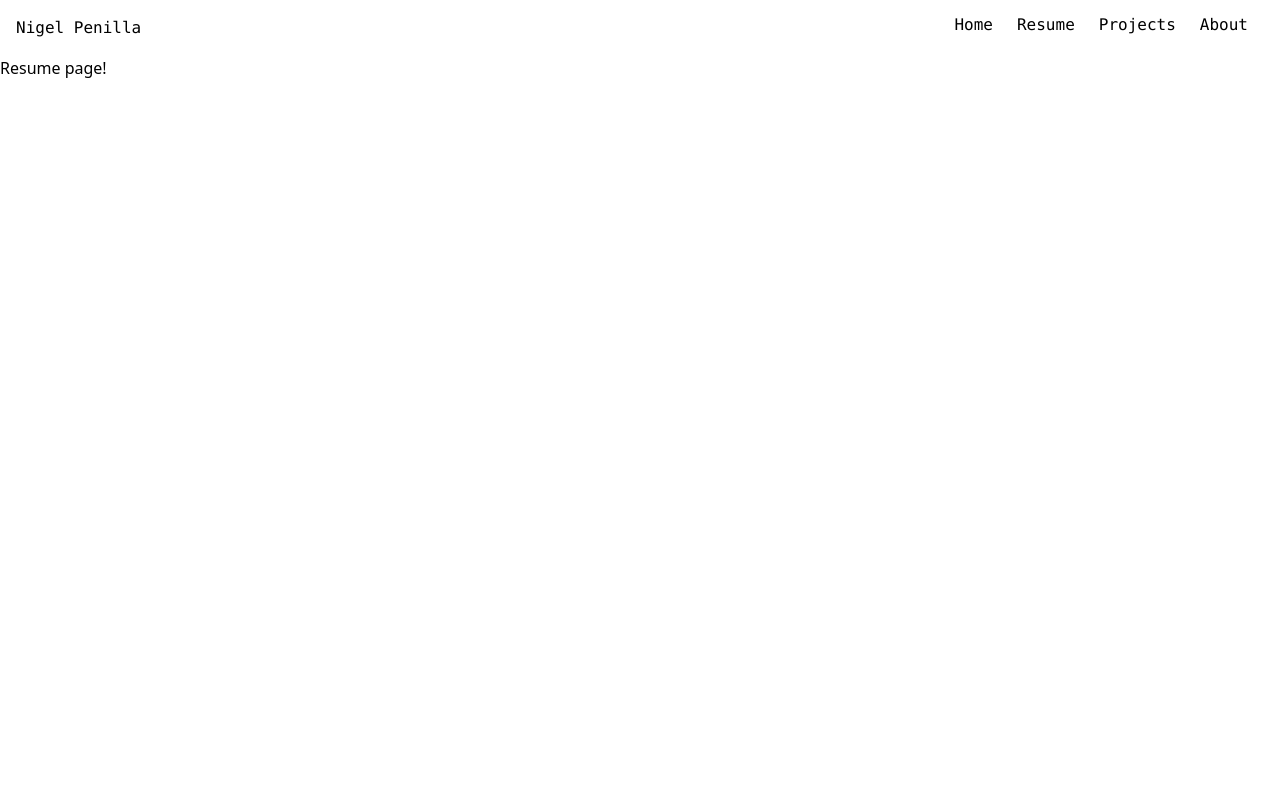
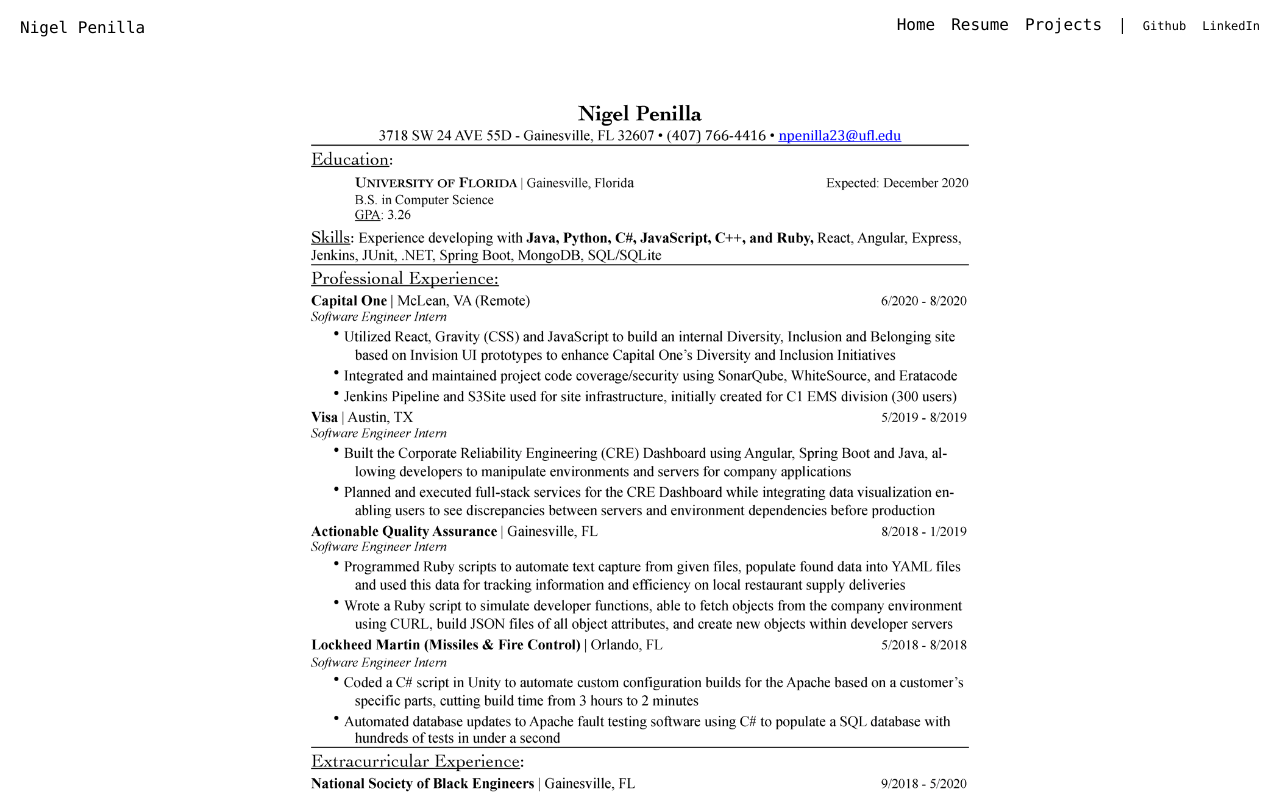
Before and after one commit to npenilla/nigel-site, a Gatsby site: page /resume in a window 1280 px wide. Shown: the top 794 px of the page. Built offline with nearby package versions, Linux system fonts and the light colour scheme; Gatsby itself is replaced by a stand-in of ours.

Commit message:
Added resume, external links and styling

```diff
--- a/gatsby-config.js
+++ b/gatsby-config.js
@@ -6,5 +6,10 @@
 
 module.exports = {
   /* Your site config here */
-  plugins: ["gatsby-plugin-postcss"],
+  plugins: [
+    "gatsby-plugin-postcss",
+    `gatsby-plugin-image`,
+    `gatsby-plugin-sharp`,
+    `gatsby-transformer-sharp`,
+  ],
 }
--- a/package.json
+++ b/package.json
@@ -16,7 +16,11 @@
   "dependencies": {
     "autoprefixer": "^10.2.5",
     "gatsby": "^3.2.1",
+    "gatsby-plugin-image": "^1.3.1",
     "gatsby-plugin-postcss": "^4.3.0",
+    "gatsby-plugin-sharp": "^3.3.1",
+    "gatsby-source-filesystem": "^3.3.0",
+    "gatsby-transformer-sharp": "^3.3.0",
     "postcss": "^8.2.12",
     "react": "^17.0.1",
     "react-dom": "^17.0.1",
--- a/src/components/header.js
+++ b/src/components/header.js
@@ -2,8 +2,14 @@
 import { Link } from "gatsby"
 
 const ListLink = props => (
-  <a class="font-mono mr-4 p-1" to={props.to}>
+  <a class="font-mono px-2 py-1" href={props.to}>
     <Link to={props.to}>{props.children}</Link>
+  </a>
+)
+
+const ExternalLink = props => (
+  <a class="font-mono text-xs px-2 py-1" href={props.to}>
+    {props.children}
   </a>
 )
 export default function Header(props) {
@@ -22,8 +28,14 @@
         <li>
           <ListLink to="/projects">Projects</ListLink>
         </li>
+        <span class="mx-2">|</span>
         <li>
-          <ListLink to="/about">About</ListLink>
+          <ExternalLink to="https://github.com/npenilla">Github</ExternalLink>
+        </li>
+        <li>
+          <ExternalLink to="https://www.linkedin.com/in/nigel-penilla/">
+            LinkedIn
+          </ExternalLink>
         </li>
       </ul>
     </div>
--- a/src/components/layout.js
+++ b/src/components/layout.js
@@ -1,10 +1,9 @@
 import React from "react"
-import { Link } from "gatsby"
 import Header from "./header"
 
 export default function Layout({ children }) {
   return (
-    <div class="">
+    <div>
       <Header />
       {children}
     </div>
--- a/src/pages/index.js
+++ b/src/pages/index.js
@@ -4,7 +4,8 @@
 export default function Home() {
   return (
     <Layout>
-      <p>Welcome to my site homepage!</p>
+      <h1>Nigel Penilla</h1>
+      <h2>Software Engineer</h2>
     </Layout>
   )
 }
--- a/src/pages/resume.js
+++ b/src/pages/resume.js
@@ -1,10 +1,14 @@
 import React from "react"
 import Layout from "../components/layout"
+import resume from "../images/NigelPenilla_Resume2020.png"
 
-export default function resume() {
+export default function Resume() {
+  console.log(resume)
   return (
     <Layout>
-      <p>Resume page!</p>
+      <div class="flex justify-center mx-auto">
+        <img src={resume} alt="Resume" class="w-7/12" />
+      </div>
     </Layout>
   )
 }
```
Also changed, not shown: README.md, src/images/NigelPenilla_Resume2020.png (added), 1 other file.
